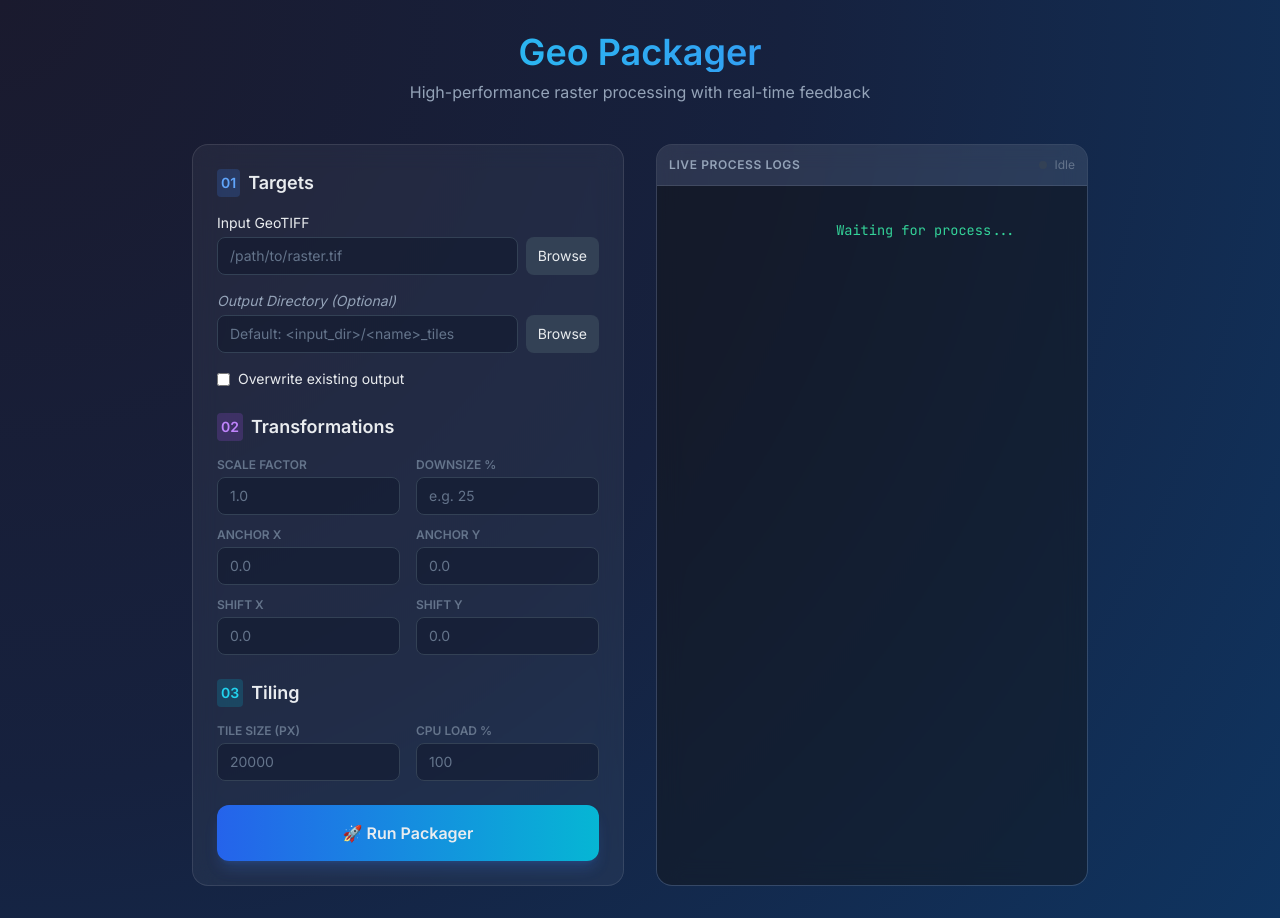
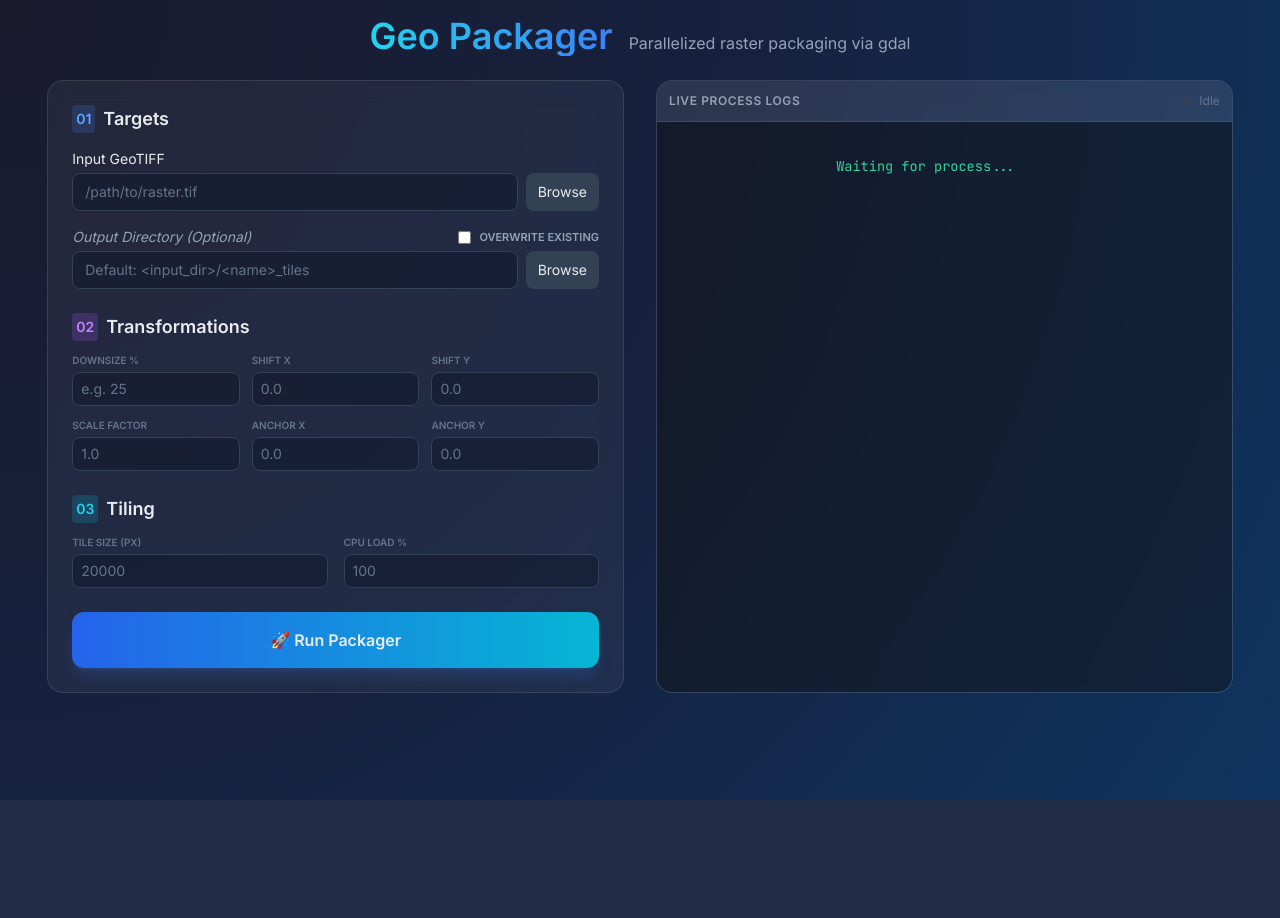
Before and after one commit to jrstear/geo, a Flask app: page / in a window 1280 px wide. After the commit the page ends 800 px from the top, so only its background shows below. Run offline with Flask 3, Linux system fonts and the light colour scheme; some libraries are stand-ins or nearby versions.

Commit message:
improve visual compactness

```diff
--- a/gui/templates/index.html
+++ b/gui/templates/index.html
@@ -65,13 +65,14 @@
     </style>
 </head>
 
-<body class="p-8">
-    <div class="max-w-4xl mx-auto">
-        <header class="mb-10 text-center">
-            <h1
-                class="text-4xl font-bold bg-clip-text text-transparent bg-gradient-to-r from-cyan-400 to-blue-500 mb-2">
-                Geo Packager</h1>
-            <p class="text-slate-400">High-performance raster processing with real-time feedback</p>
+<body class="p-4 bg-slate-950">
+    <div class="max-w-[95%] mx-auto">
+        <header class="mb-6 text-center">
+            <div class="flex items-baseline justify-center gap-4">
+                <h1 class="text-4xl font-bold bg-clip-text text-transparent bg-gradient-to-r from-cyan-400 to-blue-500">
+                    Geo Packager</h1>
+                <p class="text-slate-400">Parallelized raster packaging via gdal</p>
+            </div>
         </header>
 
         <div class="grid grid-cols-1 md:grid-cols-2 gap-8">
@@ -93,8 +94,17 @@
                             </div>
                         </div>
                         <div>
-                            <label class="block text-sm font-medium mb-1 optional italic">Output Directory
-                                (Optional)</label>
+                            <div class="flex items-center justify-between mb-1">
+                                <label class="block text-sm font-medium optional italic">Output Directory
+                                    (Optional)</label>
+                                <div class="flex items-center gap-2">
+                                    <input type="checkbox" id="clobber"
+                                        class="rounded border-slate-700 bg-slate-900/50 text-blue-500">
+                                    <label for="clobber"
+                                        class="text-[11px] text-slate-400 uppercase font-semibold">Overwrite
+                                        existing</label>
+                                </div>
+                            </div>
                             <div class="flex gap-2">
                                 <input type="text" id="output_dir" placeholder="Default: <input_dir>/<name>_tiles"
                                     class="w-full bg-slate-900/50 border border-slate-700 rounded-lg px-3 py-2 text-sm input-accent">
@@ -102,72 +112,71 @@
                                     class="px-3 py-2 bg-slate-700 hover:bg-slate-600 rounded-lg text-sm transition-colors">Browse</button>
                             </div>
                         </div>
-                        <div class="flex items-center gap-2">
-                            <input type="checkbox" id="clobber"
-                                class="rounded border-slate-700 bg-slate-900/50 text-blue-500">
-                            <label for="clobber" class="text-sm">Overwrite existing output</label>
+                    </div>
+                </section>
+
+                <section>
+                    <h2 class="text-lg font-semibold mb-3 flex items-center gap-2">
+                        <span class="p-1 rounded bg-purple-500/20 text-purple-400 text-sm">02</span> Transformations
+                    </h2>
+                    <!-- Row 1: Downsize, Shift X, Shift Y -->
+                    <div class="grid grid-cols-3 gap-3">
+                        <div>
+                            <label class="block text-[10px] font-semibold uppercase text-slate-500 mb-1">Downsize
+                                %</label>
+                            <input type="number" id="downsize_percent" placeholder="e.g. 25"
+                                class="w-full bg-slate-900/50 border border-slate-700 rounded-lg px-2 py-1.5 text-sm input-accent">
+                        </div>
+                        <div>
+                            <label class="block text-[10px] font-semibold uppercase text-slate-500 mb-1">Shift X</label>
+                            <input type="number" id="shift_x" placeholder="0.0"
+                                class="w-full bg-slate-900/50 border border-slate-700 rounded-lg px-2 py-1.5 text-sm input-accent">
+                        </div>
+                        <div>
+                            <label class="block text-[10px] font-semibold uppercase text-slate-500 mb-1">Shift Y</label>
+                            <input type="number" id="shift_y" placeholder="0.0"
+                                class="w-full bg-slate-900/50 border border-slate-700 rounded-lg px-2 py-1.5 text-sm input-accent">
+                        </div>
+                    </div>
+                    <!-- Row 2: Scale, Anchor X, Anchor Y -->
+                    <div class="grid grid-cols-3 gap-3 mt-3">
+                        <div>
+                            <label class="block text-[10px] font-semibold uppercase text-slate-500 mb-1">Scale
+                                Factor</label>
+                            <input type="number" id="scale" step="0.0001"
+                                class="w-full bg-slate-900/50 border border-slate-700 rounded-lg px-2 py-1.5 text-sm input-accent">
+                        </div>
+                        <div>
+                            <label class="block text-[10px] font-semibold uppercase text-slate-500 mb-1">Anchor
+                                X</label>
+                            <input type="number" id="anchor_x" placeholder="0.0"
+                                class="w-full bg-slate-900/50 border border-slate-700 rounded-lg px-2 py-1.5 text-sm input-accent">
+                        </div>
+                        <div>
+                            <label class="block text-[10px] font-semibold uppercase text-slate-500 mb-1">Anchor
+                                Y</label>
+                            <input type="number" id="anchor_y" placeholder="0.0"
+                                class="w-full bg-slate-900/50 border border-slate-700 rounded-lg px-2 py-1.5 text-sm input-accent">
                         </div>
                     </div>
                 </section>
 
                 <section>
-                    <h2 class="text-lg font-semibold mb-4 flex items-center gap-2">
-                        <span class="p-1 rounded bg-purple-500/20 text-purple-400 text-sm">02</span> Transformations
-                    </h2>
-                    <div class="grid grid-cols-2 gap-4">
-                        <div>
-                            <label class="block text-xs font-semibold uppercase text-slate-500 mb-1">Scale
-                                Factor</label>
-                            <input type="number" id="scale" step="0.0001"
-                                class="w-full bg-slate-900/50 border border-slate-700 rounded-lg px-3 py-2 text-sm input-accent">
-                        </div>
-                        <div>
-                            <label class="block text-xs font-semibold uppercase text-slate-500 mb-1">Downsize %</label>
-                            <input type="number" id="downsize_percent" placeholder="e.g. 25"
-                                class="w-full bg-slate-900/50 border border-slate-700 rounded-lg px-3 py-2 text-sm input-accent">
-                        </div>
-                    </div>
-                    <div class="grid grid-cols-2 gap-4 mt-3">
-                        <div>
-                            <label class="block text-xs font-semibold uppercase text-slate-500 mb-1">Anchor X</label>
-                            <input type="number" id="anchor_x" placeholder="None"
-                                class="w-full bg-slate-900/50 border border-slate-700 rounded-lg px-3 py-2 text-sm input-accent">
-                        </div>
-                        <div>
-                            <label class="block text-xs font-semibold uppercase text-slate-500 mb-1">Anchor Y</label>
-                            <input type="number" id="anchor_y" placeholder="None"
-                                class="w-full bg-slate-900/50 border border-slate-700 rounded-lg px-3 py-2 text-sm input-accent">
-                        </div>
-                    </div>
-                    <div class="grid grid-cols-2 gap-4 mt-3">
-                        <div>
-                            <label class="block text-xs font-semibold uppercase text-slate-500 mb-1">Shift X</label>
-                            <input type="number" id="shift_x" placeholder="None"
-                                class="w-full bg-slate-900/50 border border-slate-700 rounded-lg px-3 py-2 text-sm input-accent">
-                        </div>
-                        <div>
-                            <label class="block text-xs font-semibold uppercase text-slate-500 mb-1">Shift Y</label>
-                            <input type="number" id="shift_y" placeholder="None"
-                                class="w-full bg-slate-900/50 border border-slate-700 rounded-lg px-3 py-2 text-sm input-accent">
-                        </div>
-                    </div>
-                </section>
-
-                <section>
-                    <h2 class="text-lg font-semibold mb-4 flex items-center gap-2">
+                    <h2 class="text-lg font-semibold mb-3 flex items-center gap-2">
                         <span class="p-1 rounded bg-cyan-500/20 text-cyan-400 text-sm">03</span> Tiling
                     </h2>
                     <div class="grid grid-cols-2 gap-4">
                         <div>
-                            <label class="block text-xs font-semibold uppercase text-slate-500 mb-1">Tile Size
+                            <label class="block text-[10px] font-semibold uppercase text-slate-500 mb-1">Tile Size
                                 (Px)</label>
                             <input type="number" id="tile_size"
-                                class="w-full bg-slate-900/50 border border-slate-700 rounded-lg px-3 py-2 text-sm input-accent">
+                                class="w-full bg-slate-900/50 border border-slate-700 rounded-lg px-2 py-1.5 text-sm input-accent">
                         </div>
                         <div>
-                            <label class="block text-xs font-semibold uppercase text-slate-500 mb-1">CPU Load %</label>
+                            <label class="block text-[10px] font-semibold uppercase text-slate-500 mb-1">CPU Load
+                                %</label>
                             <input type="number" id="load" min="1" max="100"
-                                class="w-full bg-slate-900/50 border border-slate-700 rounded-lg px-3 py-2 text-sm input-accent">
+                                class="w-full bg-slate-900/50 border border-slate-700 rounded-lg px-2 py-1.5 text-sm input-accent">
                         </div>
                     </div>
                 </section>
```
